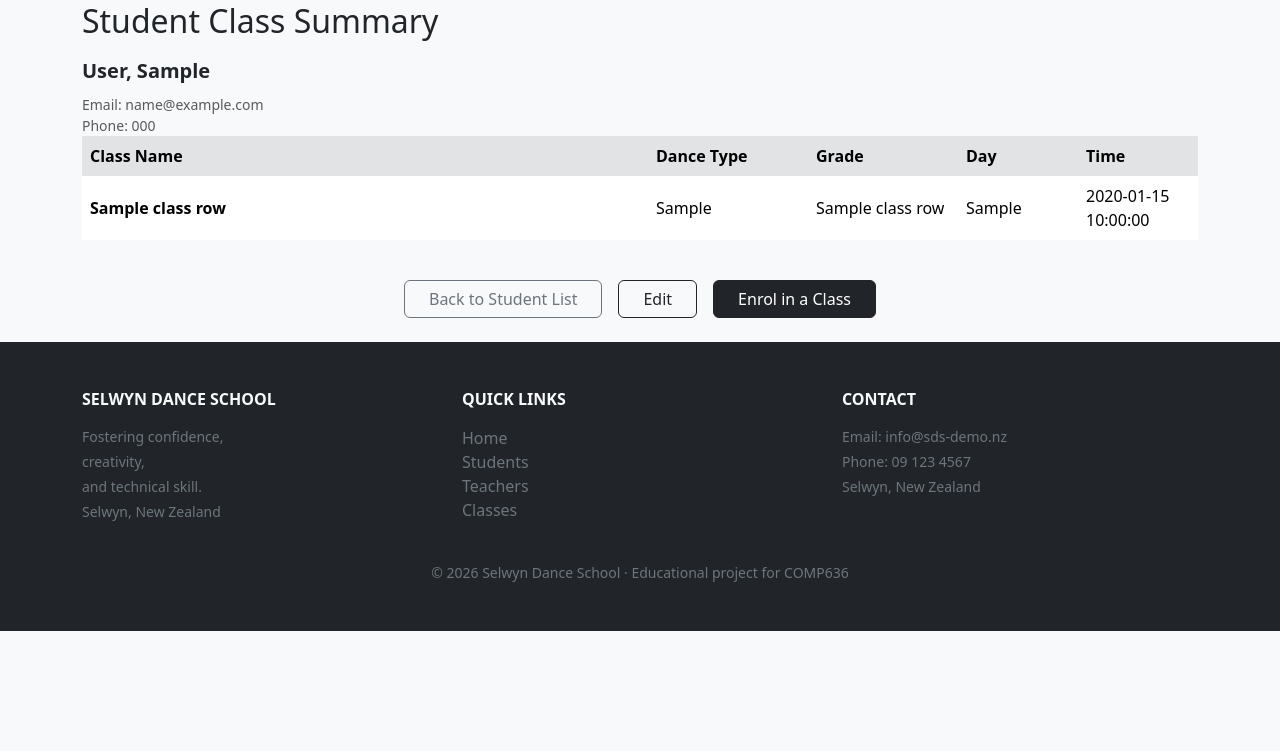
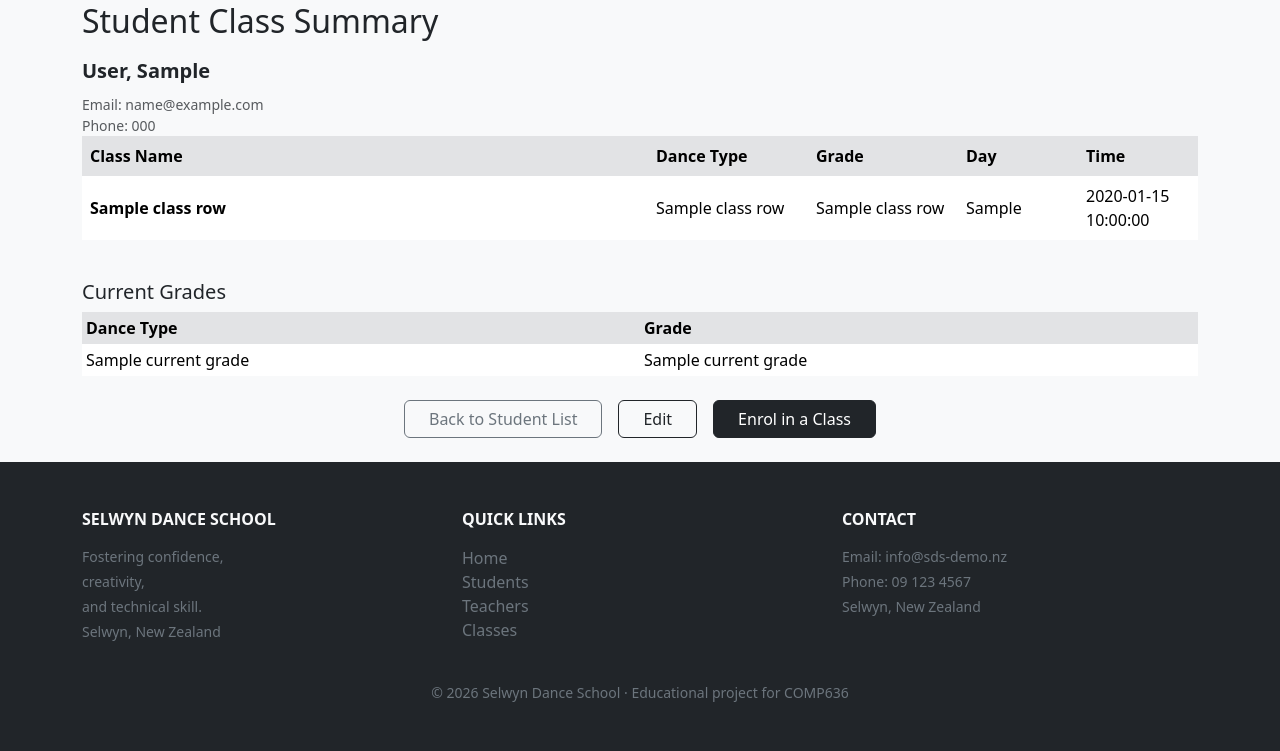
Before and after one commit to Jie-Gao-1172816/sds, a Flask app: template templates/student_class_summary.html in a window 1280 px wide. Shown: the part 91-842 px from the top of the page. Before the commit the page ends 722 px from the top, so only its background shows below. Run offline with Flask 3, Linux system fonts and the light colour scheme; the template is opened without the code that fills it: most values are stand-ins (such as "Sample title", 1, 10 or a date in 2020); some libraries are stand-ins or nearby versions.

Commit message:
enrol class update

```diff
--- a/app.py
+++ b/app.py
@@ -616,9 +616,6 @@ def add_student():
 
 @app.route('/student/class-summary')
 def student_class_summary():
-    """
-    Display a summary of classes for a selected student.
-    """
 
     # Step 1: Get student ID from query string
     sid = request.args.get('student_id')
@@ -650,7 +647,26 @@ def student_class_summary():
         return redirect(url_for('student_list'))
 
     # --------------------------------------------------
-    # Step 3: Retrieve classes the student is enrolled in
+    # Step 3: Retrieve student's current grades (studentgrades)
+    # This shows the student's current grade per dance type
+    # --------------------------------------------------
+    cur.execute("""
+        SELECT
+            dt.dancetype_name,
+            g.grade_level,
+            g.grade_name
+        FROM studentgrades sg
+        JOIN dancetype dt ON sg.dancetype_id = dt.dancetype_id
+        JOIN grades g ON sg.grade_id = g.grade_id
+        WHERE sg.student_id = %s
+        ORDER BY
+            dt.dancetype_name,
+            g.grade_level;
+    """, (sid,))
+    current_grades = cur.fetchall()
+
+    # --------------------------------------------------
+    # Step 4: Retrieve classes the student is enrolled in
     # Ordering:
     # - Dance type
     # - Grade level (NULL last)
@@ -677,16 +693,19 @@ def student_class_summary():
             c.class_name;
     """, (sid,))
     classes = cur.fetchall()
+
     cur.close()
 
-    # Step 4: Handle case where student has no classes
+    # Step 5: Handle case where student has no classes
     if not classes:
         flash("This student is not enrolled in any classes.", "warning")
 
     return render_template(
         "student_class_summary.html",
         student=student,
-        classes=classes)
+        classes=classes,
+        current_grades=current_grades)
+
 
 
 
@@ -696,12 +715,10 @@ def student_class_summary():
 # Student Enrolment
 # ==============================
 
+import MySQLdb
+
 @app.route('/student/enrol', methods=['GET', 'POST'])
 def student_enrol():
-    """
-    GET  : Display enrolment form
-    POST : Save student enrolment
-    """
 
     # ----- POST: Save enrolment -----
     if request.method == 'POST':
@@ -710,7 +727,7 @@ def student_enrol():
 
         # Basic validation
         if not sid or not class_id:
-            flash('Please select a student and a class.')
+            flash('Please select a student and a class.', 'danger')
             return redirect(url_for('student_list'))
 
         cur = db.get_cursor()
@@ -722,10 +739,23 @@ def student_enrol():
                 INSERT INTO studentclasses (student_id, class_id)
                 VALUES (%s, %s);
             """, (sid, class_id))
-        except Exception:
-            # Duplicate enrolment (or other DB error)
-            # Do not crash; show a message and continue
-            flash('This student is already enrolled in that class.')
+
+            # IMPORTANT: commit so the insert is saved
+            db.get_db().commit()
+
+            # Success message
+            flash('Enrolment saved successfully.', 'success')
+
+        except MySQLdb.IntegrityError:
+            # Duplicate enrolment (violates UNIQUE(student_id, class_id))
+            db.get_db().rollback()
+            flash('This student is already enrolled in that class.', 'warning')
+
+        except Exception as e:
+            # Other DB error
+            db.get_db().rollback()
+            flash(f'Enrolment failed: {e}', 'danger')
+            print("ENROL ERROR:", e, flush=True)
 
         cur.close()
         return redirect(url_for('student_class_summary', student_id=sid))
@@ -794,8 +824,9 @@ def student_enrol():
         ORDER BY dt.dancetype_name, g.grade_level, c.class_name;
     """, (sid, sid))
     eligible_classes = cur.fetchall()
+
+    # Debug (optional)
     print("DEBUG eligible_classes:", eligible_classes, flush=True)
-
 
     cur.close()
 
@@ -803,6 +834,8 @@ def student_enrol():
         'student_enrol.html',
         student=student,
         eligible_classes=eligible_classes)
+
+
 
 
 
--- a/templates/student_class_summary.html
+++ b/templates/student_class_summary.html
@@ -66,7 +66,7 @@
         </td>
 
         <td>
-          {{ class_row['dance_type'] }}
+          {{ class_row['dancetype_name'] }}
         </td>
 
         <td>
@@ -84,6 +84,33 @@
     </tbody>
   </table>
 </div>
+
+
+
+<!-- Current Grades (from studentgrades) -->
+<h5 class="mt-4">Current Grades</h5>
+
+{% if current_grades and current_grades|length > 0 %}
+  <table class="table table-hover table-borderless align-middle table-sm">
+    <thead class="table-secondary">
+      <tr>
+        <th>Dance Type</th>
+        <th>Grade</th>
+      </tr>
+    </thead>
+    <tbody>
+      {% for cg in current_grades %}
+        <tr>
+          <td>{{ cg.dancetype_name }}</td>
+          <td>{{ cg.grade_name }}</td>
+        </tr>
+      {% endfor %}
+    </tbody>
+  </table>
+{% else %}
+  <div class="text-muted">No grades recorded for this student.</div>
+{% endif %}
+
 
 
 {% endif %}
```
Also changed, not shown: templates/student_enrol.html (+26 -5 lines).
